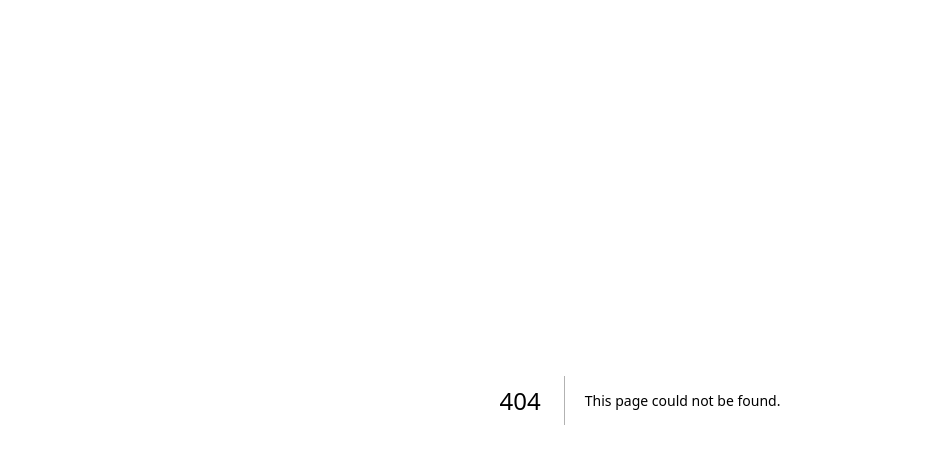
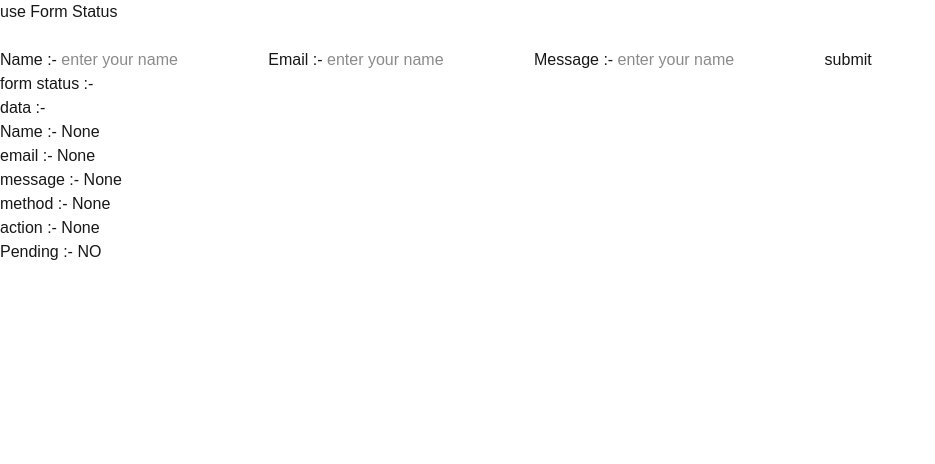
Before and after one commit to parvbilla/NextJS, a Next.js app: page /formcontact in a window 1280 px wide. Before the commit this address had no page. Shown: the top 464 px of the page, without its empty margins (0-935 px from the left). Built offline with nearby package versions, Linux system fonts and the light colour scheme; no server answers; the database is empty.

Commit message:
Day 9: Added Form Contact Page

```diff
--- /dev/null
+++ b/app/formcontact/action.jsx
@@ -0,0 +1,21 @@
+
+
+"use server"
+import { db } from "../config/db";
+
+export async function saveFormContact(formData) {
+    const name = formData.get("name");
+    const email = formData.get("email");
+    const message = formData.get("message");
+
+    console.log(name,email,message);
+
+    await new Promise((res)=>setTimeout(res,3000));
+
+    try{
+    await db.execute("INSERT INTO contacts (name,email,message) VALUES (?,?,?)",[name,email,message]);
+    console.log("data saved successfully...")
+    }catch(e){
+        console.log("error occured...",e);
+    }
+}
--- /dev/null
+++ b/app/formcontact/page.jsx
@@ -0,0 +1,56 @@
+"use client"
+
+import { useFormStatus } from "react-dom";
+import { saveFormContact } from "./action";
+
+
+function FormContact(){
+    return(
+        <>
+        <h1>use Form Status </h1> <br/>
+        <form action={saveFormContact} method="post">
+            <label>Name :- </label>
+            <input
+            type="text"
+            placeholder="enter your name"
+            required
+            name="name"
+            />
+             <label>Email :- </label>
+            <input
+            type="text"
+            placeholder="enter your name"
+            required
+            name="email"
+            />
+             <label>Message :- </label>
+            <input
+            type="text"
+            placeholder="enter your name"
+            required
+            name="message"
+            />
+            <Submit/>
+        </form>
+        </>
+    )
+}
+
+function Submit(){
+    const {pending,data,method,action} =useFormStatus();
+    return(
+        <>
+        <button disabled={pending}>{pending? "submitting...": "submit"}</button>
+        <h1>form status :- </h1>
+        <h1>data :- </h1>
+        <h1>Name :- {data?.get("name") || "None"} </h1>
+        <h1>email :- {data?.get("email") || "None"} </h1>
+        <h1>message :- {data?.get("message") || "None"} </h1>
+        <h1>method :- {method || "None"}</h1>
+        <h1>action :- {action ? "saveFormContact" : "None"} </h1>
+        <h1>Pending :- {pending ? "Yes": "NO"}</h1>
+        </>
+    )
+}
+
+export default FormContact;
```
